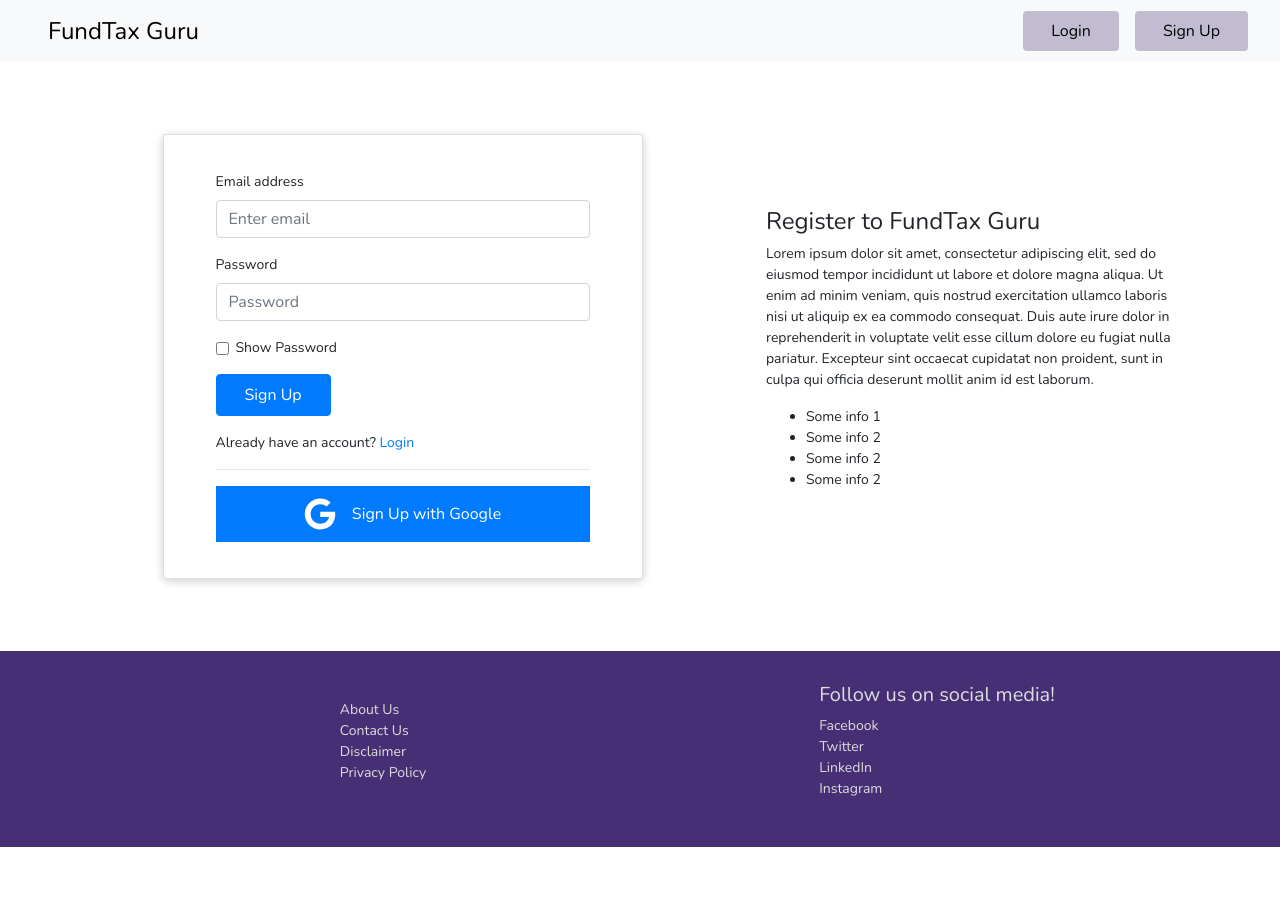
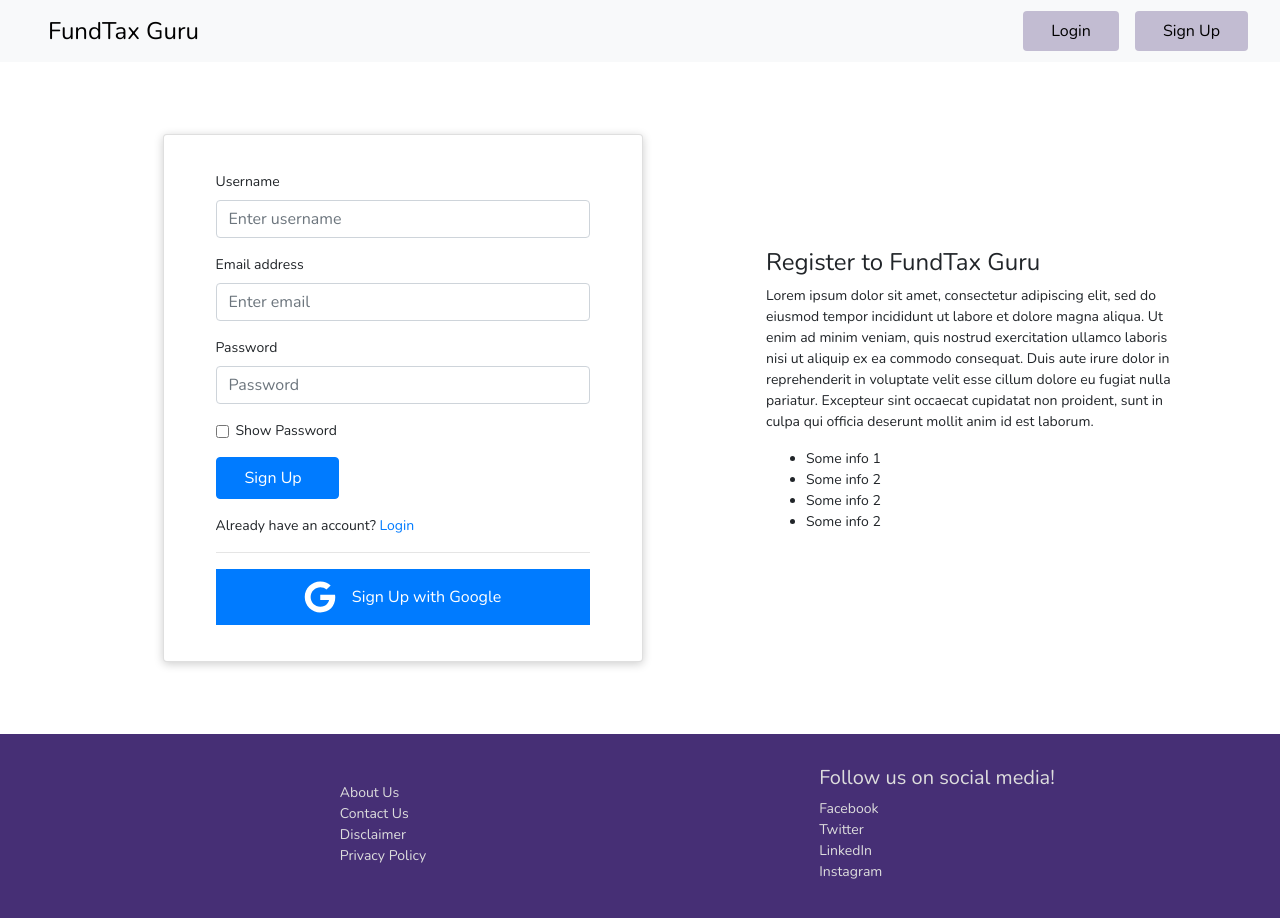
Before and after one commit to abhranil08/Fund, a React (Create React App) app: page /signup in a window 1280 px wide. Shown: the top 918 px of the page. Before the commit the page ends 847 px from the top, so only its background shows below. Built offline with nearby package versions, Linux system fonts and the light colour scheme; no server answers.

Commit message:
Added database write on signup + loading styles

```diff
--- a/src/pages/Signup/Signup.js
+++ b/src/pages/Signup/Signup.js
@@ -3,7 +3,7 @@ import { Link, withRouter } from 'react-router-dom';
 import { FontAwesomeIcon } from '@fortawesome/react-fontawesome';
 import { faGoogle } from '@fortawesome/free-brands-svg-icons';
 
-import firebase from '../../firebase/config';
+import firebase, { database } from '../../firebase/config';
 
 import Container from 'react-bootstrap/Container';
 import Row from 'react-bootstrap/Row';
@@ -12,6 +12,7 @@ import Card from 'react-bootstrap/Card';
 import Form from 'react-bootstrap/Form';
 import Button from 'react-bootstrap/Button';
 import Alert from 'react-bootstrap/Alert';
+import Spinner from 'react-bootstrap/Spinner';
 import classes from './Signup.module.css';
 
 const isValid = (email, passwd) => {
@@ -21,27 +22,41 @@ const isValid = (email, passwd) => {
   return validEmail && validPasswd;
 }
 
+const writeUserData = (userId, userName, email) => {
+  database.ref('users/' + userId).set({
+    username: userName,
+    email: email
+  });
+}
+
 const Signup = props => {
   const { history, storeUser } = props;
+  const [inputUsername, setInputUsername] = useState('');
   const [inputEmail, setInputEmail] = useState('');
   const [inputPassword, setInputPassword] = useState('');
   const [hiddenPassword, setHiddenPassword] = useState(true);
   const [formError, setFormError] = useState(false);
+  const [isLoading, setIsLoading] = useState(false);
 
   const formSubmit = () => {
+    setIsLoading(true);
     if (isValid(inputEmail, inputPassword)) {
       setFormError(false);
-      handleSignUp(inputEmail, inputPassword);
+      handleSignUp(inputEmail, inputPassword, inputUsername);
     } else {
       console.log('Invalid username or password!');
       setFormError(true);
+      setIsLoading(false);
     }
   }
 
-  const handleSignUp = useCallback(async (email, password) => {
+  const handleSignUp = useCallback(async (email, password, userName) => {
     try {
       const userCredentials = await firebase.auth().createUserWithEmailAndPassword(email, password);
-      storeUser(userCredentials.uid);
+      // console.log(userCredentials.user.uid);
+      writeUserData(userCredentials.user.uid, userName, email);
+      storeUser(userCredentials.user.uid, userName);
+      setIsLoading(false);
       history.push('/');
     } catch (err) {
       console.log(err);
@@ -56,6 +71,13 @@ const Signup = props => {
             <Card className={classes.signupCard} body>
               <Form>
                 {formError && <Alert variant="danger">Invalid email or password!</Alert>}
+                <Form.Group controlId="formBasicName">
+                  <Form.Label>Username</Form.Label>
+                  <Form.Control
+                    type="text"
+                    placeholder="Enter username"
+                    onChange={event => setInputUsername(event.target.value)} />
+                </Form.Group>
                 <Form.Group controlId="formBasicEmail">
                   <Form.Label>Email address</Form.Label>
                   <Form.Control
@@ -74,7 +96,10 @@ const Signup = props => {
                   <Form.Check type="checkbox" label="Show Password" onChange={event => setHiddenPassword(!hiddenPassword)} />
                 </Form.Group>
                 <Button className={classes.signupButton} variant="primary" onClick={formSubmit}>
-                  Sign Up
+                  Sign Up&nbsp;&nbsp;
+                  {isLoading && <Spinner animation="grow" role="status">
+                    <span className="sr-only">Loading...</span>
+                  </Spinner>}
                 </Button>
                 <div className="mt-3">
                   Already have an account? <Link to="/login">Login</Link>
--- a/src/pages/Signup/Signup.module.css
+++ b/src/pages/Signup/Signup.module.css
@@ -14,6 +14,9 @@
 .signupButton {
   padding: .5rem 1.75rem;
   border-radius: 4px;
+  display: flex;
+  justify-content: center;
+  align-items: center;
 }
 
 .signupInfo {
```
